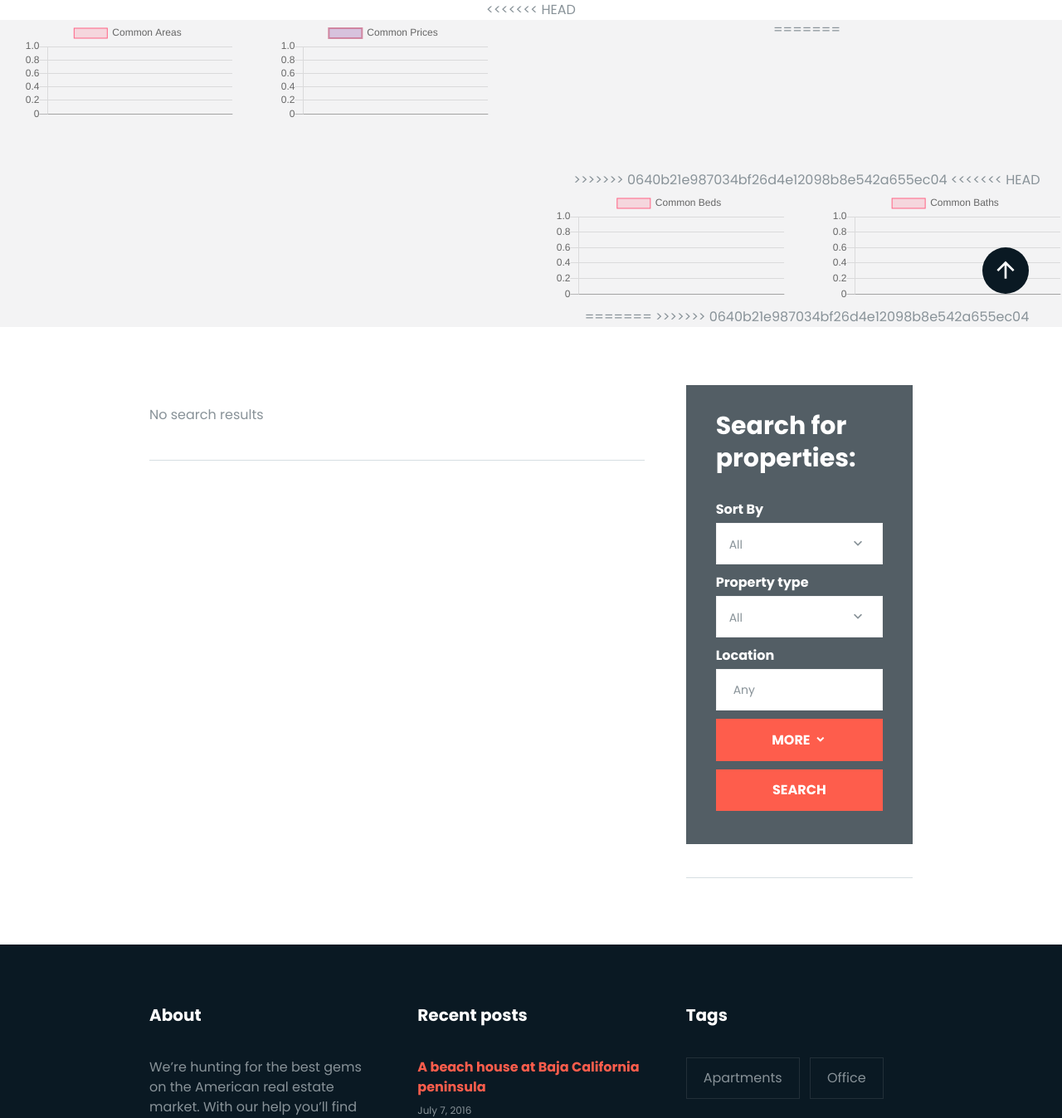
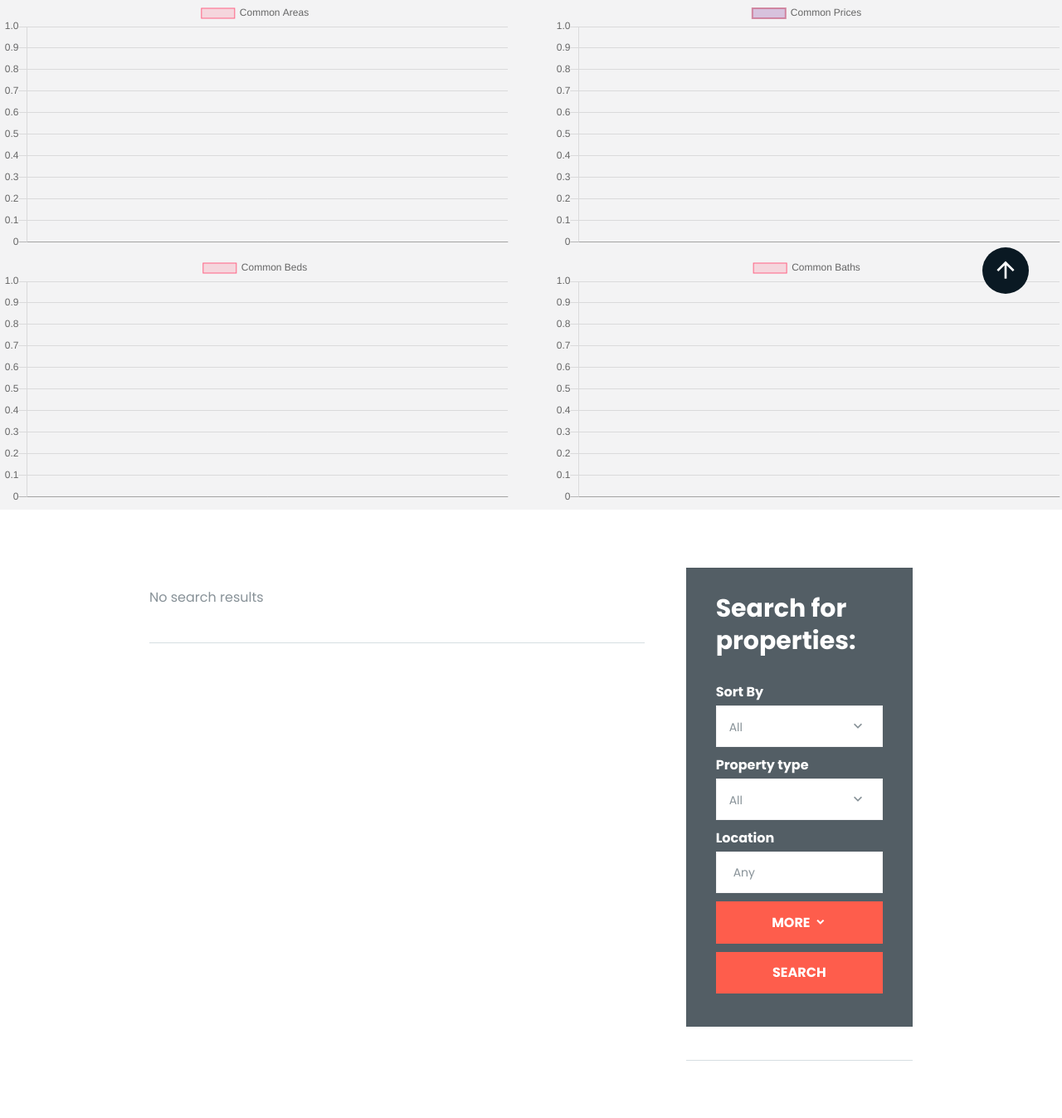
Before and after one commit to AbdullahNoori/homeflip, a Django app: page /search in a window 1280 px wide. Shown: the part 506-1853 px from the top of the page at 83% size. Run offline with Django 3.2, Linux system fonts and the light colour scheme; a map, chart or similar area stays blank; some libraries are stand-ins or nearby versions.

Commit message:
production

```diff
--- a/landing/templates/landing/search.html
+++ b/landing/templates/landing/search.html
@@ -31,13 +31,11 @@
         <div data-zoom="12" data-x="-73.9874068" data-y="40.643180" data-styles="[{&quot;featureType&quot;:&quot;landscape&quot;,&quot;stylers&quot;:[{&quot;hue&quot;:&quot;#FFBB00&quot;},{&quot;saturation&quot;:43.400000000000006},{&quot;lightness&quot;:37.599999999999994},{&quot;gamma&quot;:1}]},{&quot;featureType&quot;:&quot;road.highway&quot;,&quot;stylers&quot;:[{&quot;hue&quot;:&quot;#FFC200&quot;},{&quot;saturation&quot;:-61.8},{&quot;lightness&quot;:45.599999999999994},{&quot;gamma&quot;:1}]},{&quot;featureType&quot;:&quot;road.arterial&quot;,&quot;stylers&quot;:[{&quot;hue&quot;:&quot;#FF0300&quot;},{&quot;saturation&quot;:-100},{&quot;lightness&quot;:51.19999999999999},{&quot;gamma&quot;:1}]},{&quot;featureType&quot;:&quot;road.local&quot;,&quot;stylers&quot;:[{&quot;hue&quot;:&quot;#FF0300&quot;},{&quot;saturation&quot;:-100},{&quot;lightness&quot;:52},{&quot;gamma&quot;:1}]},{&quot;featureType&quot;:&quot;water&quot;,&quot;stylers&quot;:[{&quot;hue&quot;:&quot;#0078FF&quot;},{&quot;saturation&quot;:-13.200000000000003},{&quot;lightness&quot;:2.4000000000000057},{&quot;gamma&quot;:1}]},{&quot;featureType&quot;:&quot;poi&quot;,&quot;stylers&quot;:[{&quot;hue&quot;:&quot;#00FF6A&quot;},{&quot;saturation&quot;:-1.0989010989011234},{&quot;lightness&quot;:11.200000000000017},{&quot;gamma&quot;:1}]}]" class="rd-google-map rd-google-map__model"></div>
       {% endif %}
     </section>
-<<<<<<< HEAD
-<br>
+
     <section class="bg-gray-lighter">
-      <!-- <div class="container"> -->
+
         <div class="row mt-5 pt-5">
 
-          <div class="col-sm-6 bg-white m-0">
             <div class="col-sm-6 bg-white m-0">
               <canvas class="h-100" id="myChart"></canvas>
             </div>
@@ -45,42 +43,17 @@
             <div class="col-sm-6 bg-white m-0">
               <canvas class="h-100" id="lineChart"></canvas>
             </div>
-          </div>
 
-          <div class="col-sm-6 bg-white m-0">
-=======
-
-    <section class="bg-gray-lighter">
-      <!-- <div class="container"> -->
-        <div class="row mt-5 pt-5">
-
-            <div class="col-sm-6 bg-white m-0">
-              <canvas class="h-100" id="myChart"></canvas>
-            </div>
-
-
-
-          <div class="col-sm-6 bg-white m-0">
-            <canvas class="h-100" id="lineChart"></canvas>
-          </div>
-
-
->>>>>>> 0640b21e987034bf26d4e12098b8e542a655ec04
             <div class="col-sm-6 bg-white m-0">
                 <canvas id="bedsChart"></canvas>
             </div>
+
             <div class="col-sm-6 bg-white m-0">
                 <canvas id="bathsChart"></canvas>
             </div>
-<<<<<<< HEAD
-          </div>
 
+        </div>
 
-=======
-
->>>>>>> 0640b21e987034bf26d4e12098b8e542a655ec04
-        </div>
-      <!-- </div> -->
     </section>
 
     <section class="section-top-70 section-bottom-80">
```
